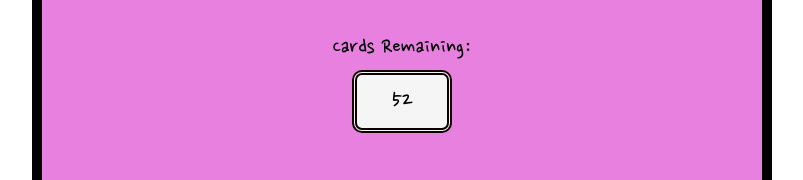
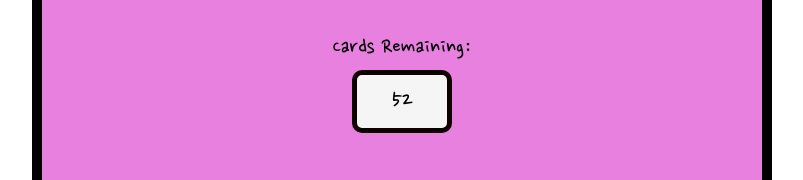
Before and after one commit to thekathydaley/black_jack, a plain HTML site: page index.html in a window 1280 px wide. Shown: the part 263-443 px from the top of the page, without its empty margins (238-1041 px from the left). Drawn offline with Linux system fonts and the light colour scheme.

Commit message:
fourteenth commit

```diff
--- a/style.css
+++ b/style.css
@@ -101,7 +101,7 @@ display:none;
 }
 .deck{
     width: 10%;
-    border: double 5px #0f0000;
+    border: solid 5px #0f0000;
     border-radius: 10px;
     padding: 10px;
     display: inline-block;
```
